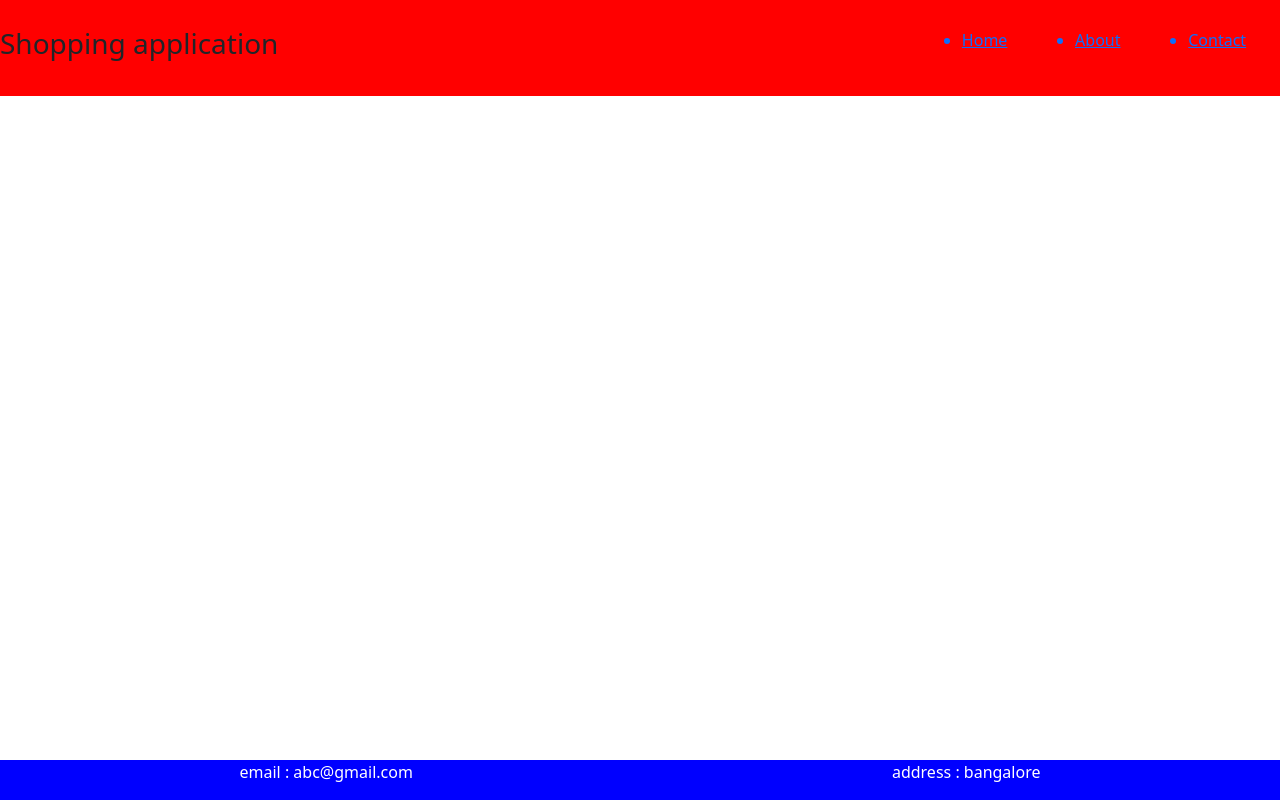
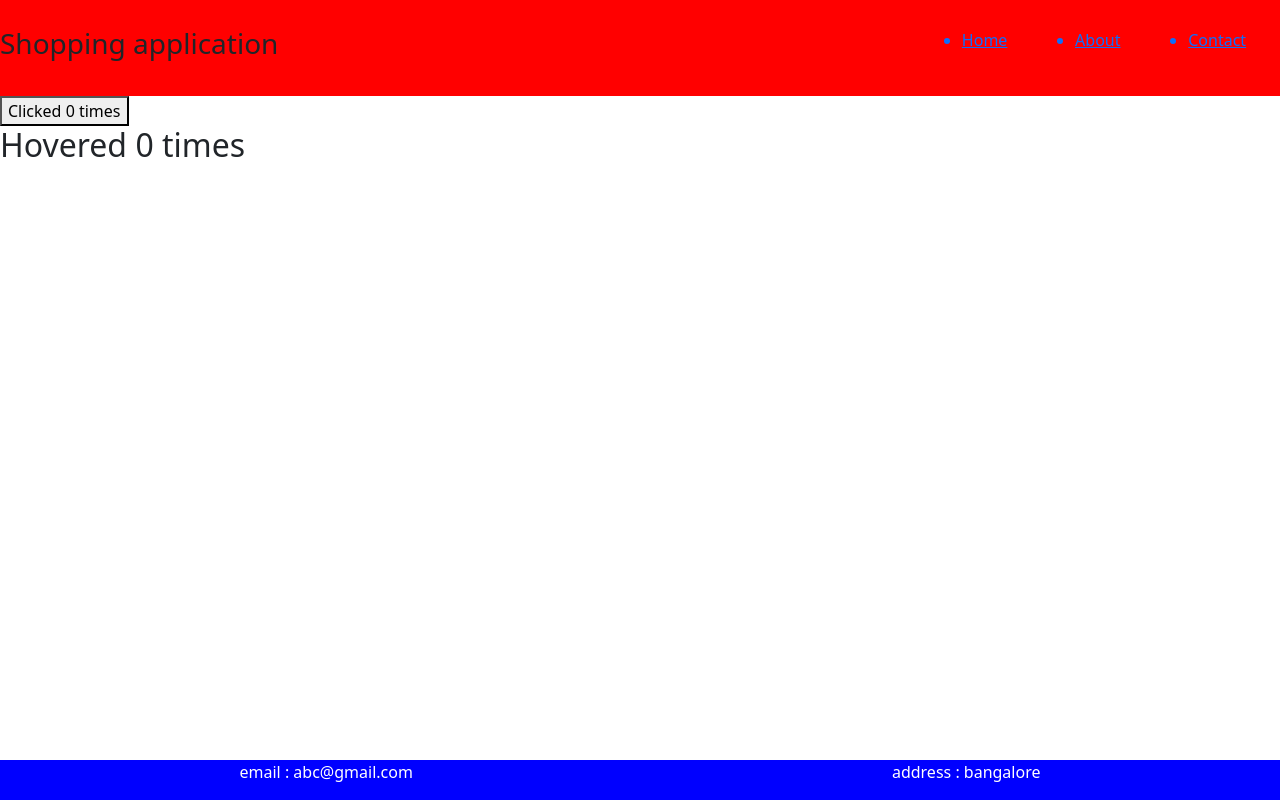
Before and after one commit to Monika-Abhijeet/jr-6-7-React, a React (Create React App) app: page /hoc in a window 1280 px wide. Built offline with nearby package versions, Linux system fonts and the light colour scheme.

Commit message:
higher order components

```diff
--- a/src/App.js
+++ b/src/App.js
@@ -15,6 +15,7 @@ import Signup from "./components/signin/signup";
 import ParentErrorBoundary from "./components/errorBoundary/parentErrorBoundary";
 import ErrorParent from "./components/errorBoundary/ErrorParent";
 import ParentRegularPure from "./components/pureComponent/parentRegPure";
+import ParenHoc from "./components/hoc/parentHoc";
 function App() {
   return (
     <div className="App">
@@ -39,6 +40,7 @@ function App() {
             <Route path="/error" element={<ParentErrorBoundary />} />
             <Route path="/errorBoundary" element={<ErrorParent />} />
             <Route path="/pureDemo" element={<ParentRegularPure />} />
+            <Route path="/hoc" element={<ParenHoc />} />
           </Routes>
         </div>
       </BrowserRouter>
--- /dev/null
+++ b/src/components/hoc/clickCounter.js
@@ -0,0 +1,16 @@
+import { Component } from "react";
+import UpdatedComponent from "./withCounter";
+
+class ClickCounter extends Component {
+  render() {
+    return (
+      <div>
+        <button onClick={() => this.props.incrementCount()}>
+          Clicked {this.props.count} times
+        </button>
+      </div>
+    );
+  }
+}
+
+export default UpdatedComponent(ClickCounter);
--- /dev/null
+++ b/src/components/hoc/hoverCounter.js
@@ -0,0 +1,16 @@
+import { Component } from "react";
+import UpdatedComponent from "./withCounter";
+
+class HoverCounter extends Component {
+  render() {
+    return (
+      <div>
+        <h2 onMouseOver={this.props.incrementCount}>
+          Hovered {this.props.count} times
+        </h2>
+      </div>
+    );
+  }
+}
+
+export default UpdatedComponent(HoverCounter);
--- /dev/null
+++ b/src/components/hoc/parentHoc.js
@@ -0,0 +1,15 @@
+import ClickCounter from "./clickCounter";
+import { Component } from "react";
+import HoverCounter from "./hoverCounter";
+class ParenHoc extends Component {
+  render() {
+    return (
+      <div>
+        <ClickCounter />
+        <HoverCounter />
+      </div>
+    );
+  }
+}
+
+export default ParenHoc;
--- /dev/null
+++ b/src/components/hoc/withCounter.js
@@ -0,0 +1,27 @@
+import { Component } from "react";
+function UpdatedComponent(OriginalCmp) {
+  class NewComponent extends Component {
+    constructor(props) {
+      super(props);
+      this.state = {
+        count: 0,
+      };
+    }
+
+    incrementCount = () => {
+      this.setState({ count: this.state.count + 1 });
+    };
+
+    render() {
+      return (
+        <OriginalCmp
+          count={this.state.count}
+          incrementCount={this.incrementCount}
+        />
+      );
+    }
+  }
+  return NewComponent;
+}
+
+export default UpdatedComponent;
```
